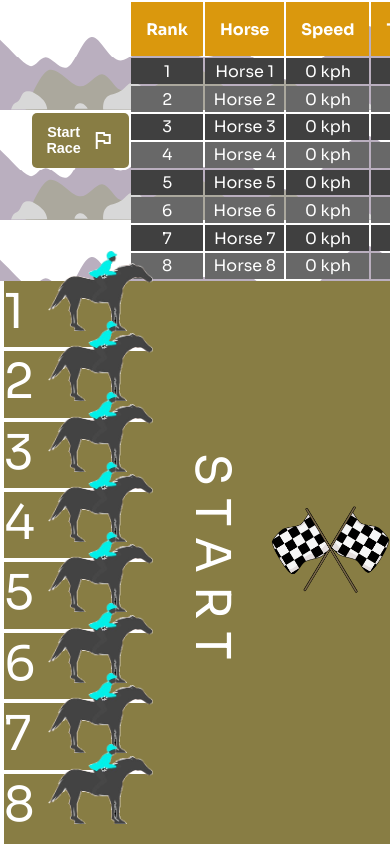
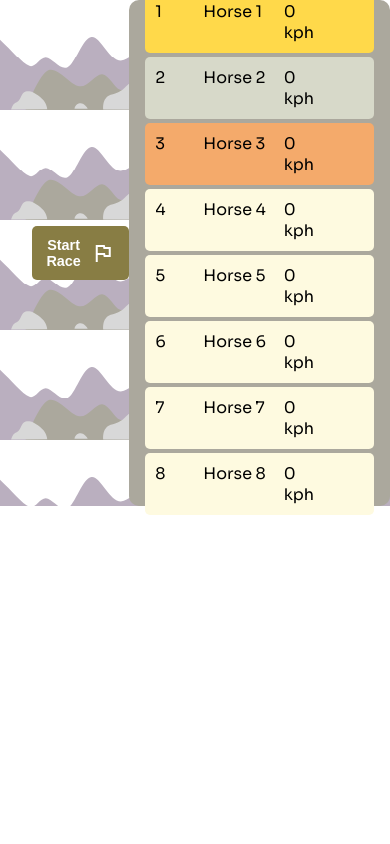
Before and after one commit to trombonist76/protein-bootcamp-horseracing-app, a Vue app: page / in a window 390 px wide. Built offline with nearby package versions, Linux system fonts and the light colour scheme.

Commit message:
[Update] Leaderboard & breakpoints

```diff
--- /dev/null
+++ b/src/assets/scss/mixins.scss
@@ -0,0 +1,35 @@
+$phone-width: 640px;
+$tablet-width: 768px;
+$desktop-width: 1024px;
+$large-desktop-width: 1280px;
+$xlarge-desktop-width: 1536px;
+
+@mixin sm {
+  @media (min-width: #{$phone-width}) {
+    @content;
+  }
+}
+
+@mixin md {
+  @media (min-width: #{$tablet-width}) {
+    @content;
+  }
+}
+
+@mixin lg {
+  @media (min-width: #{$desktop-width}){
+    @content;
+  }
+}
+
+@mixin xl {
+  @media (min-width: #{$large-desktop-width}) {
+    @content;
+  }
+}
+
+@mixin xxl {
+  @media (min-width: #{$xlarge-desktop-width}){
+    @content;
+  }
+}
--- a/src/assets/scss/variables.scss
+++ b/src/assets/scss/variables.scss
@@ -10,3 +10,7 @@ $table-text-color: #fff;
 $table-odd-color: #686868;
 $table-even-color: #404040;
 $timer-bg-color: #e9edc9;
+$first-bg-color: #FFD94A;
+$second-bg-color: #D7D9C9;
+$third-bg-color: #F4AA6B;
+$not-in-top: #fefae0;
--- a/src/components/Arena/Arena.vue
+++ b/src/components/Arena/Arena.vue
@@ -10,7 +10,7 @@ const horseStore = useHorseStore()
 <template>
   <div class="wrapper">
     <Background/>
-    <div class="lane-wrapper">
+    <!-- <div class="lane-wrapper">
 
       <slot name="horses"></slot>
       <div class="lane-wrapper__start" :class="{'slide-left': raceStore.isStarted}">
@@ -21,12 +21,14 @@ const horseStore = useHorseStore()
           <img class="flag" src="@/assets/img/finish.png" alt="">
         </div>
       </div>
-    </div>
+    </div> -->
   </div>
 </template>
 
 <style lang="scss" scoped>
 @import '@/assets/scss/variables.scss';
+@import '@/assets/scss/mixins.scss';
+
 
 .wrapper {
   height: 100%;
--- a/src/components/Leaderboard/Leaderboard.vue
+++ b/src/components/Leaderboard/Leaderboard.vue
@@ -5,34 +5,28 @@ const horseStore = useHorseStore()
 </script>
 <template>
   <div class="leaderboard">
-    <table id="leaderboard">
-      <tr>
-        <th>Rank</th>
-        <th>Horse</th>
-        <th>Speed</th>
-        <th>Time</th>
-      </tr>
-      <LeaderboardItem v-for="(horse, index) in horseStore.leaderboard" :rank="index" :horse="horse" :key="horse.id"></LeaderboardItem>
-    </table>
+    <LeaderboardItem v-for="(horse, index) in horseStore.leaderboard" :rank="index" :horse="horse" :key="horse.id"></LeaderboardItem>
   </div>
 </template>
 <style scoped lang="scss">
 @import '@/assets/scss/variables.scss';
+@import '@/assets/scss/mixins.scss';
 .leaderboard {
   display: flex;
-  gap: 3rem;
-  height: 100%;
+  flex-direction: column;
+  justify-content: center;
+  border-radius: 10px;
+  gap: 4px;
+  width: 100%;
+  padding: 1.1rem 1rem;
+  background-color: #ABA89D;
 }
 
-#leaderboard{
-  color: $table-text-color;
-  width: 25%;
-  border-radius: 2rem;
-  text-align: center;
-
-  th{
-    background-color: $table-header-color;
-    padding: 15px;
+@include md{
+  .leaderboard{
+    width: 40%;
+    margin: .5rem 2rem 0 0;
+    align-self: flex-start;
   }
 }
 </style>
--- a/src/components/Leaderboard/LeaderboardItem.vue
+++ b/src/components/Leaderboard/LeaderboardItem.vue
@@ -1,26 +1,47 @@
 <script setup>
+import { computed } from 'vue';
+
 const props = defineProps(["horse", "rank"])
+const rankClass = computed(() => ({
+  "first": props.rank + 1 === 1,
+  "second": props.rank + 1 === 2,
+  "third": props.rank + 1 === 3,
+}))
 </script>
 <template>
-  <tr>
-    <td>{{props.rank + 1}}</td>
-    <td>{{props.horse.name}}</td>
-    <td>{{props.horse.speed}} kph</td>
-    <td>{{props.horse.time}}</td>
-  </tr>
+  <div class="item" :class="rankClass">
+    <span class="item__spec">{{props.rank + 1}}</span>
+    <span class="item__spec">{{props.horse.name}}</span>
+    <span class="item__spec">{{props.horse.speed}} kph</span>
+    <span class="item__spec">{{props.horse.time}}</span>
+  </div>
 </template>
 <style scoped lang="scss">
 @import '@/assets/scss/variables.scss';
 
-td{
-  padding: .1rem;
+.item{
+  display: grid;
+  grid-template-columns: 1fr 2fr 1fr 1fr;
+  gap: 1rem;
+  padding: 10px 10px;
+  border-radius: 5px;
+  font-size: 1rem;
+  background-color: $not-in-top;
+
+  &__spec{
+    flex: 1;
+  }
 }
 
-tr:nth-child(even){
-    background-color: $table-even-color;
+.first{
+    background-color: $first-bg-color;
   }
 
-tr:nth-child(odd){
-  background-color: $table-odd-color;
-}
+  .second{
+    background-color: $second-bg-color;
+  }
+
+  .third{
+    background-color: $third-bg-color;
+  }
 </style>
```
